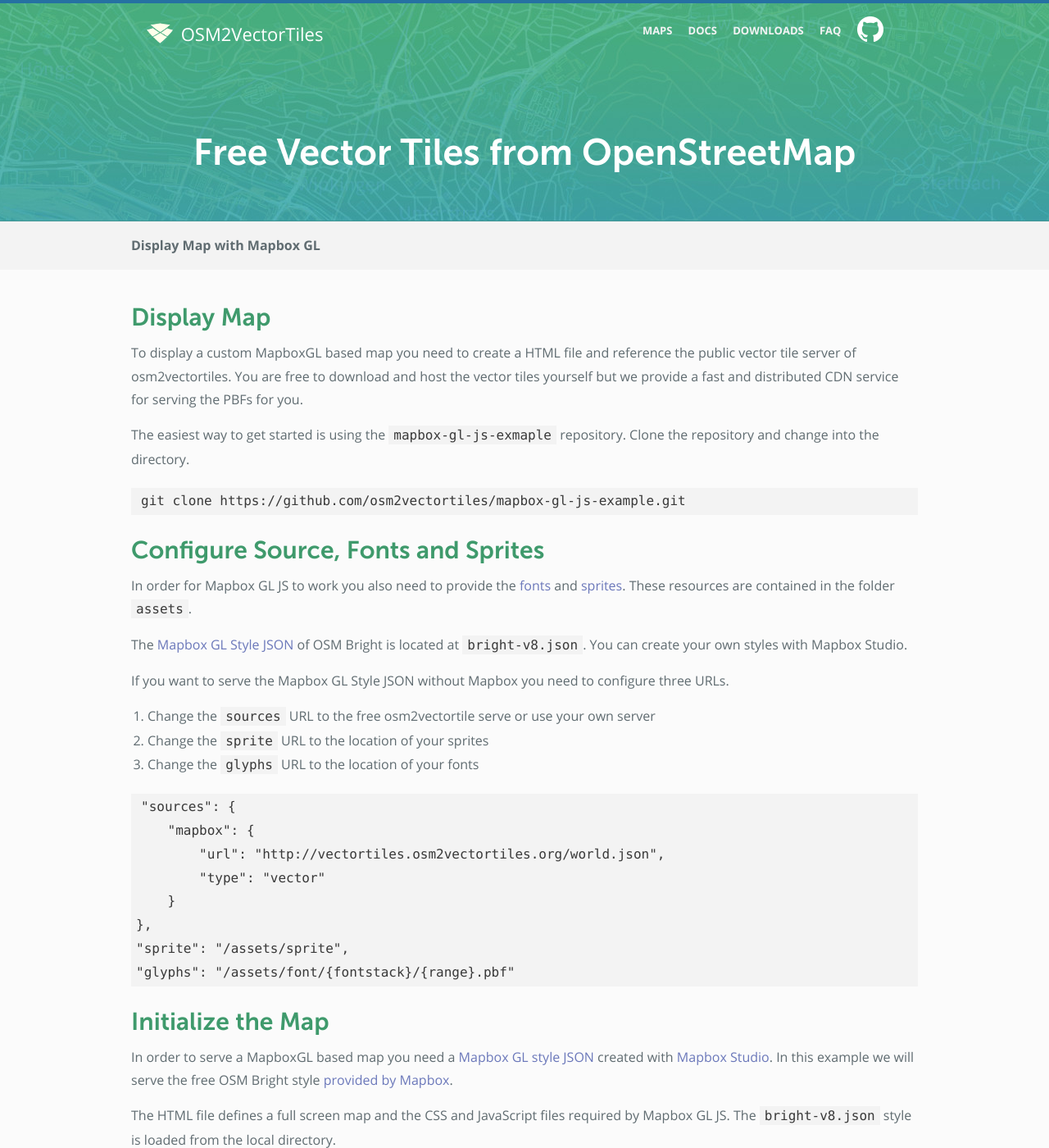
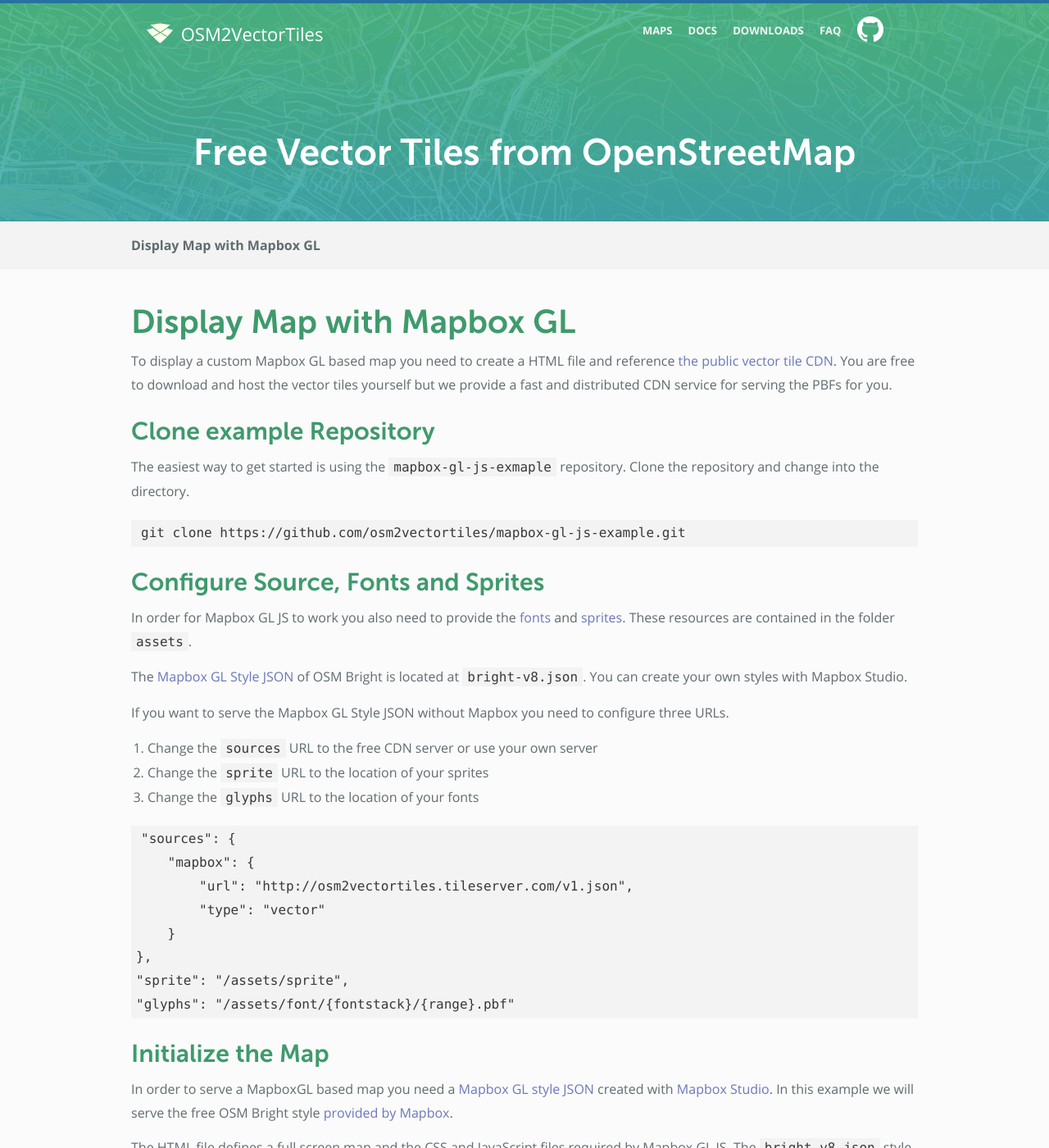
Before and after one commit to osm2vectortiles/osm2vectortiles, a Jekyll site: the page built from docs/display-map-with-mapbox-gl.md, in a window 1280 px wide and 1400 px high. Shown: the whole window at 82% size. Built offline with Jekyll 4.4.1, drawn with Linux system fonts in a browser that asks for light colours; Markdown is read by kramdown in place of the engine named in the settings.

````diff
--- a/docs/display-map-with-mapbox-gl.md
+++ b/docs/display-map-with-mapbox-gl.md
@@ -4,12 +4,15 @@
 published: true
 ---
 
-## Display Map
+# Display Map with Mapbox GL
 
-To display a custom MapboxGL based map you need to create a HTML file and
-reference the public vector tile server of osm2vectortiles. You are free to download and
+To display a custom Mapbox GL based map you need to create a HTML file and
+reference [the public vector tile CDN](/docs/use-public-cdn/).
+You are free to download and
 host the vector tiles yourself but we provide a fast and distributed CDN service for serving
 the PBFs for you.
+
+## Clone example Repository
 
 The easiest way to get started is using the `mapbox-gl-js-exmaple` repository.
 Clone the repository and change into the directory.
@@ -30,14 +33,14 @@
 
 If you want to serve the Mapbox GL Style JSON without Mapbox you need to configure three URLs.
 
-1. Change the `sources` URL to the free osm2vectortile serve or use your own server
+1. Change the `sources` URL to the free CDN server or use your own server
 2. Change the `sprite` URL to the location of your sprites
 3. Change the `glyphs` URL to the location of your fonts
 
 ```javascript
 "sources": {
     "mapbox": {
-        "url": "http://vectortiles.osm2vectortiles.org/world.json",
+        "url": "http://osm2vectortiles.tileserver.com/v1.json",
         "type": "vector"
     }
 },
````
Also changed, not shown: docs/create-map-with-mapbox-studio-classic.md (+13 -2 lines), maps/index.md (+3 -3 lines), 2 other files.
